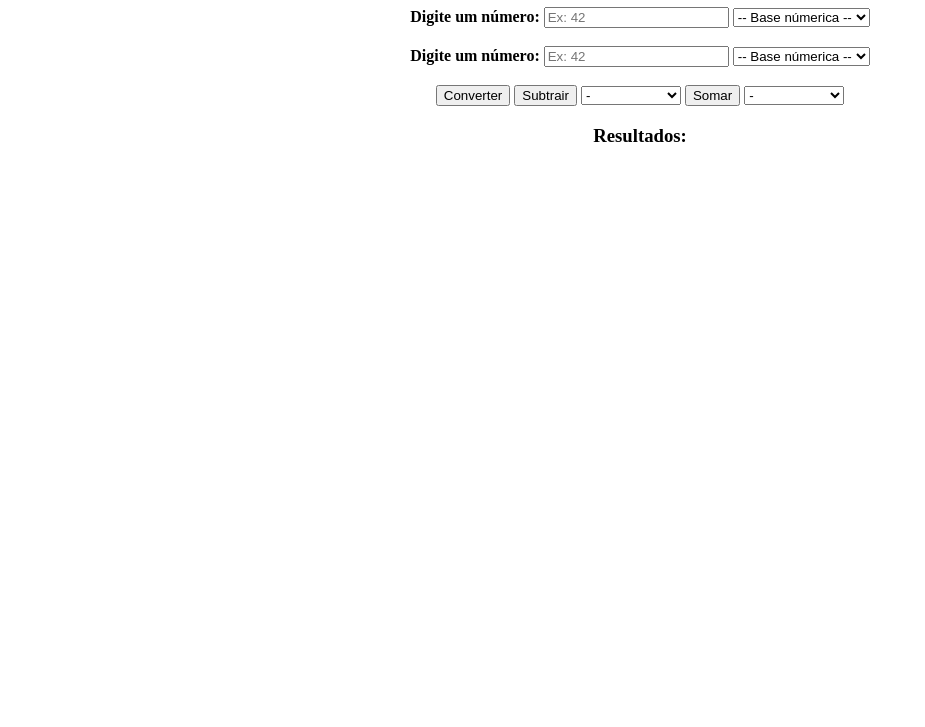
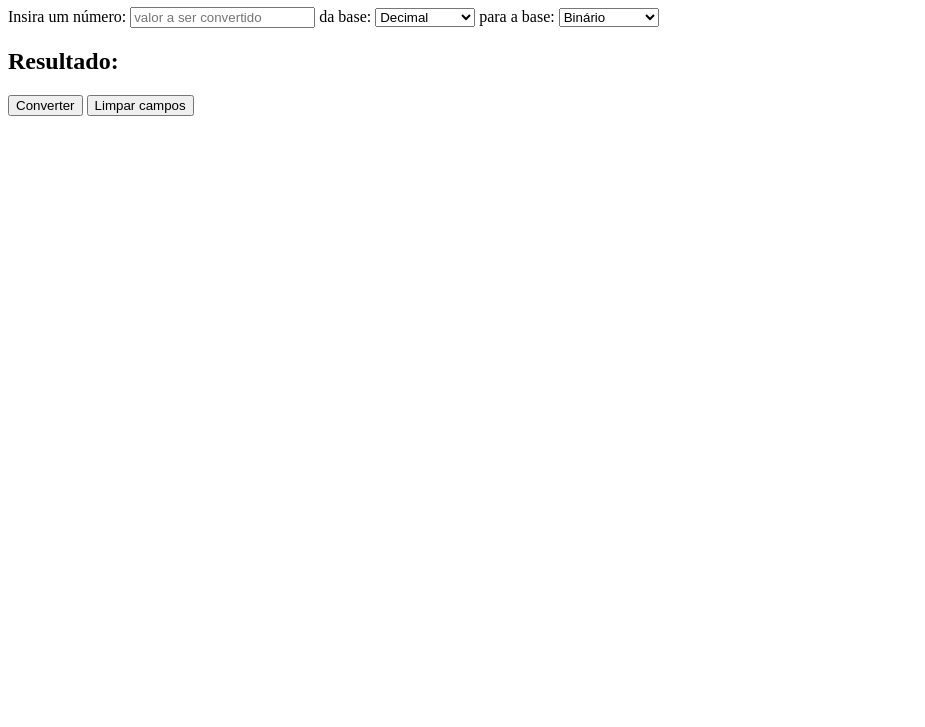
Before and after one commit to JoaoVtC/calculadora-de-bases-numericas, a plain HTML site: page index.html in a window 1280 px wide. Shown: the part 73-800 px from the top of the page, without its empty margins (0-925 px from the left). Drawn offline with Linux system fonts and the light colour scheme.

Commit message:
Mudança no HTML

```diff
--- a/index.html
+++ b/index.html
@@ -1,65 +1,48 @@
 <!DOCTYPE html>
-<html lang="pt">
+<html lang="pt-br">
 
 <head>
     <meta charset="UTF-8">
+    <meta http-equiv="X-UA-Compatible" content="IE=edge">
     <meta name="viewport" content="width=device-width, initial-scale=1.0">
-    <link rel="stylesheet" href="style.css">
-    <title>SPTecher's Machine</title>
+    <title>Conversor de Bases Numéricas</title>
 </head>
 
 <body>
-    <center>
-        <h1>Calculadora Vitor e Leo</h1>
+    <main>
+        <h1>Conversor de Bases Numéricas</h1>
 
-        <b>Digite um número:</b>
-        <input id="iptValorA" type="text" placeholder="Ex: 42">
-        <select name="" id="slctBaseA">
-            <option value="">-- Base númerica --</option>
-            <option value="decimal">Decimal</option>
-            <option value="binario">Binário</option>
-            <option value="octal">Octal</option>
-            <option value="hexa">Hexadecimal</option>
-        </select>
-        <br><br>
+        <section>
+            <label for="iptValorA">Insira um número:</label>
+            <input type="text" id="iptValorA" placeholder="valor a ser convertido">
 
-        <b>Digite um número:</b>
-        <input id="iptValorB" type="text" placeholder="Ex: 42">
-        <select name="" id="slctBaseB">
-            <option value="">-- Base númerica --</option>
-            <option value="decimal">Decimal</option>
-            <option value="binario">Binário</option>
-            <option value="octal">Octal</option>
-            <option value="hexa">Hexadecimal</option>
-        </select>
-        <br><br>
-
-        <button onclick="converter()">Converter</button>
-
-        <button onclick="subtracao()">Subtrair</button>
-        <select name="" id="slctSubResult">
-            <option value="">-</option>
-            <option value="decimal">Decimal</option>
+            <label for="iptBaseA">da base:</label>
+            <select id="iptBaseA">
+                <option value="decimal" selected>Decimal</option>
                 <option value="binario">Binário</option>
                 <option value="octal">Octal</option>
                 <option value="hexa">Hexadecimal</option>
             </select>
 
-        <button onclick="adicaoDec()">Somar</button>
-        <select name="" id="slctAdiResult">
-            <option value="">-</option>
+            <label for="iptBaseB">para a base:</label>
+            <select id="iptBaseB">
                 <option value="decimal">Decimal</option>
-            <option value="binario">Binário</option>
+                <option value="binario" selected>Binário</option>
                 <option value="octal">Octal</option>
                 <option value="hexa">Hexadecimal</option>
             </select>
+        </section>
 
-        <h3>Resultados:</h3>
-        <div id="msgResultA"></div> <br> <br>
-        <div id="msgResultB"></div>
-    </center>
+        <section>
+            <h2>Resultado:</h2>
+            <h1>
+                <div id="resultado"></div>
+            </h1>
+        </section>
 
+        <button onclick="converter()">Converter</button>
+        <button onclick="limpar()">Limpar campos</button>
+    </main>
 </body>
 
-<script src="script.js"></script>
 </html>
```
Lines whose indentation alone changed are shown as unchanged.
